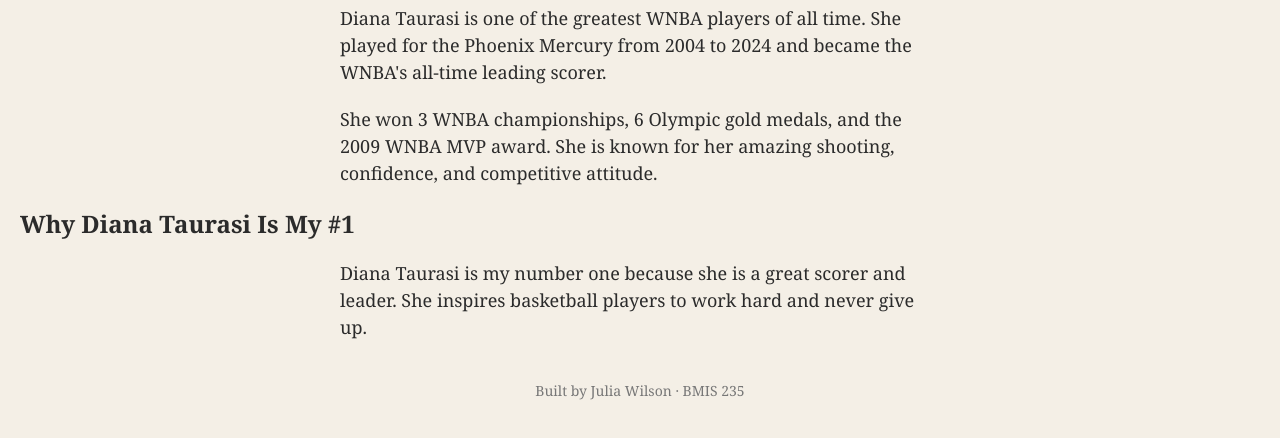
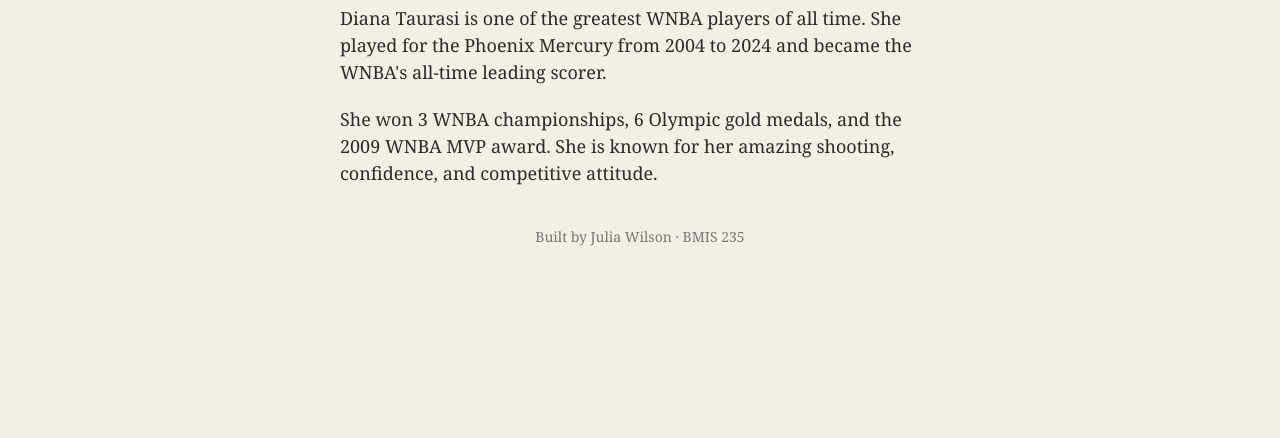
Before and after one commit to juwill3/bmis235-html-3, a plain HTML site: page page1.html in a window 1280 px wide. Shown: the part 190-628 px from the top of the page. Drawn offline with Linux system fonts and the light colour scheme.

Commit message:
Delete Problem

```diff
--- a/page1.html
+++ b/page1.html
@@ -31,8 +31,6 @@
 <h1>🥇 Diana Taurasi - The WNBA Scoring Queen 🏀</h1>
 <p>Diana Taurasi is one of the greatest WNBA players of all time. She played for the Phoenix Mercury from 2004 to 2024 and became the WNBA's all-time leading scorer.</p>
 <p>She won 3 WNBA championships, 6 Olympic gold medals, and the 2009 WNBA MVP award. She is known for her amazing shooting, confidence, and competitive attitude.</p>
-  <h2>Why Diana Taurasi Is My #1</h2>
-  <p>Diana Taurasi is my number one because she is a great scorer and leader. She inspires basketball players to work hard and never give up.</p>
 
 <!-- Footer: fill in your name -->
 <footer>Built by Julia Wilson &middot; BMIS 235</footer>
```
